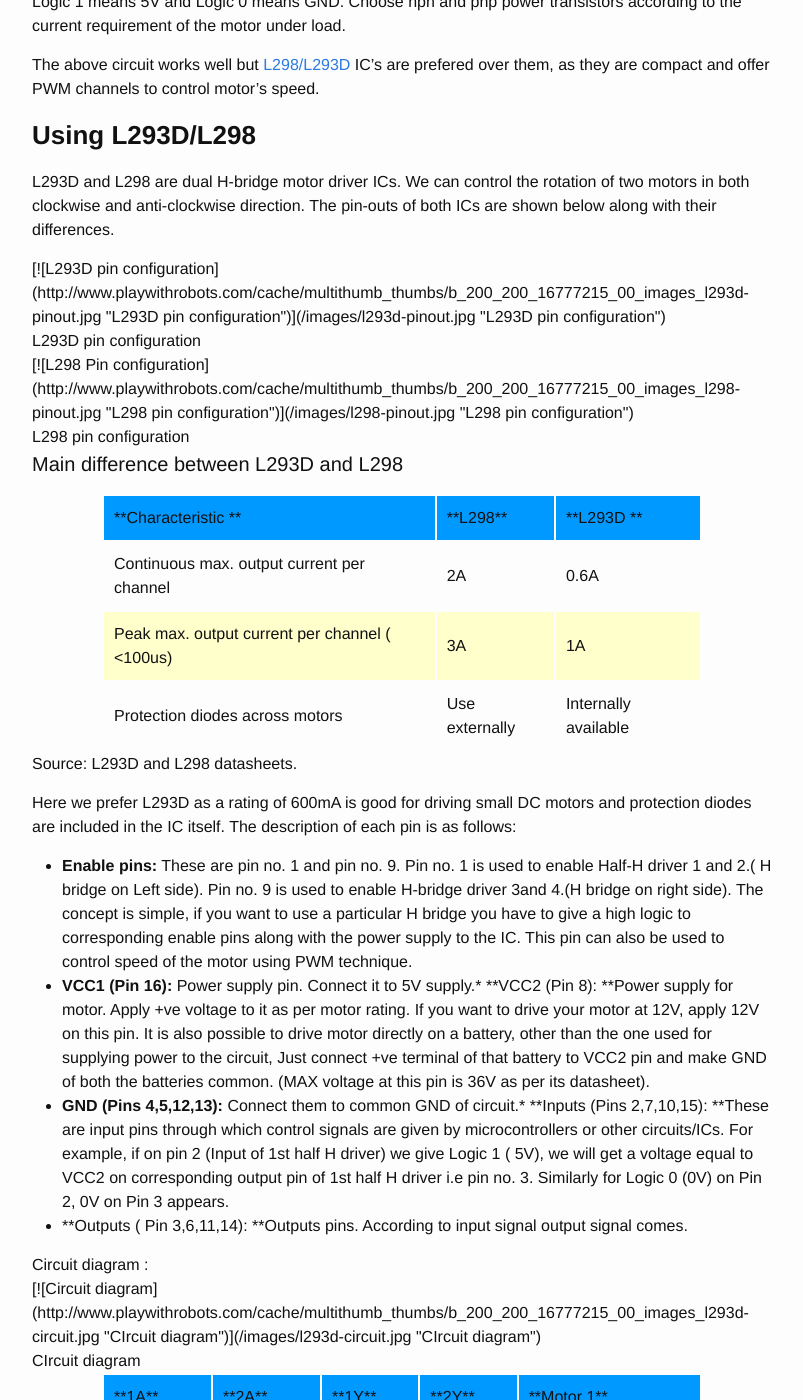
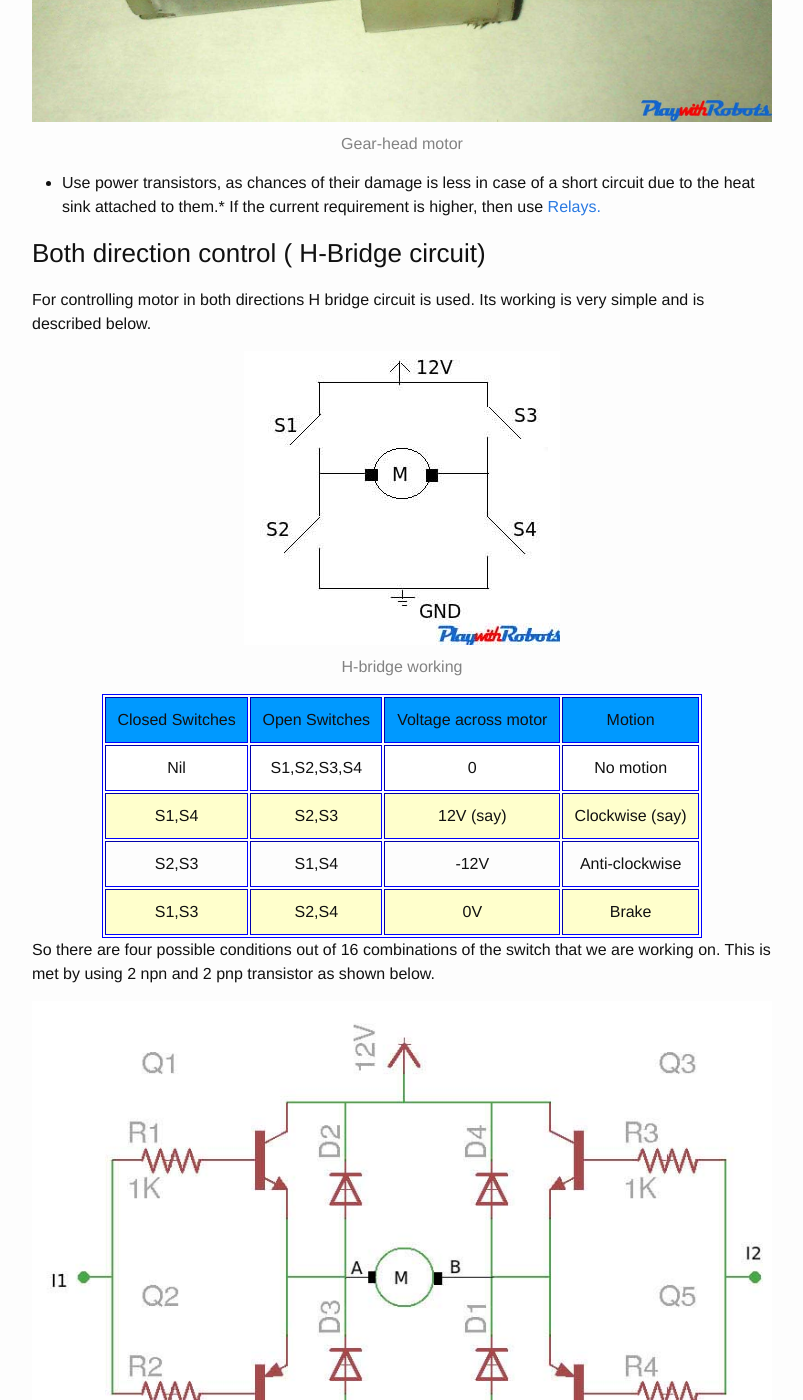
Before and after one commit to playwithrobots/playwithrobots.github.io, a Jekyll site: the page built from _posts/2012-05-19-dc-motor-driver-circuits.markdown, in a window 1280 px wide and 1400 px high, scrolled down 2447 px. Shown: the whole window, without its empty margins (238-1041 px from the left). Built offline with Jekyll 4.4.1, drawn with Linux system fonts in a browser that asks for light colours; Markdown is read by kramdown in place of the engine named in the settings; some of the changed text lies outside the part shown.

Commit message:
dc motor driver circuit article formatted

```diff
--- a/_posts/2012-05-19-dc-motor-driver-circuits.markdown
+++ b/_posts/2012-05-19-dc-motor-driver-circuits.markdown
@@ -1,53 +1,54 @@
 ---
 layout: post
 title: "DC-Motor Driver circuits"
-category: "make-it-from-scratch"
-redirect_from: "/2012/04/02/minimal-urls-jekyll/"
+category: "motor-driver-circuits"
+redirect_from: "/robotics-pool/motor-driver-circuits/dc/"
 ---
-##[ DC-Motor Driver circuits](/robotics-pool/motor-driver-circuits/dc)
-
 ### Why is there a need for a motor driver circuit?
 
 Normal DC gear-head motors requires current greater than 250mA. ICs like 555 timer, ATmega16 Microcontroller, 74 series ICs cannot supply this amount of current. If we directly connect motors to the output of any of the above IC's, they might get damaged.
 
 There is a need of a circuitry that can act as a bridge between the above mentioned ICs and the motors. There are several ways of making it, some of them are mentioned below.
 
-*   [Using Transistor](#transistor)
-*   [Using L293D/L298](#l293d-l298)
-*   [Using relays](#relay)
+* [Using Transistor](#transistor)
+* [Using L293D/L298](#l293d-l298)
+* [Using relays](#relay)
 
 ## **<a name="transistor"></a>Using Transistor**
 
 ### Single direction control
 
-If you want to rotate your motor in only one direction, then this is the easiest way to do so. Here power transistor is used as a switch to turn a motor on or off depending upon the applied voltage at base. Its circuit is shown below. The same motor driver circuit is used in making a [simple line follower robot.](/make-it-form-scratch/simple-line-follower-robot "Simple line follower robot")
+If you want to rotate your motor in only one direction, then this is the easiest way to do so. Here power transistor is used as a switch to turn a motor on or off depending upon the applied voltage at base. Its circuit is shown below. The same motor driver circuit is used in making a [simple line follower robot.](/simple-line-follower-robot "Simple line follower robot")
 
-<table class="caption multithumb"  cellspacing="0" cellpadding="0" style="border: 0;"    ><tr><td >[![One direction motor control](http://www.playwithrobots.com/cache/multithumb_thumbs/b_200_200_16777215_00_images_one_transistor_motor.jpg "One direction motor control")](/images/one transistor motor.jpg "One direction motor control")</td></tr><tr><td class="mtCapStyle"  style=" width:200px; height:0px;" >One direction motor control</td></tr></table>
+{% include image.html img="images/old/one transistor motor.jpg" title="One direction motor control" caption="One direction motor control" class="lazyload" %}
 
 ### Working of above circuit
 
 The figure below will describe its working.
 
-<table class="caption multithumb"  cellspacing="0" cellpadding="0" style="border: 0;"    ><tr><td >[![Working](http://www.playwithrobots.com/cache/multithumb_thumbs/b_200_200_16777215_00_images_one_tranistor_motor.gif "Working")](/images/one tranistor motor.gif "Working")</td></tr><tr><td class="mtCapStyle"  style=" width:200px; height:0px;" >Working</td></tr></table>
+{% include image.html img="images/old/one tranistor motor.gif" title="Working" caption="Working" class="lazyload" %}
 
-**Note : **
+**Note :**
 
-*   Check the rating of the transistor you are using. It must be greater than the maximum current drawn by your motor. A normal DC motor as shown below draws 250mA current. D880 transistor has a max collector current rating of 3A.<table class="caption multithumb"  cellspacing="0" cellpadding="0" style="border: 0;"    ><tr><td >[![Gear-head motor](http://www.playwithrobots.com/cache/multithumb_thumbs/b_200_200_16777215_00_images_motor.jpg "Gear-head motor")](/images/motor.jpg "Gear-head motor")</td></tr><tr><td class="mtCapStyle"  style=" width:200px; height:0px;" >Gear-head motor</td></tr></table>
-*   Use power transistors, as chances of their damage is less in case of a short circuit due to the heat sink attached to them.*   If the current requirement is higher, then use [Relays. ](#relay "Motor driver circuit using relays")
+* Check the rating of the transistor you are using. It must be greater than the maximum current drawn by your motor. A normal DC motor as shown below draws 250mA current. D880 transistor has a max collector current rating of 3A.
+
+{% include image.html img="images/old/motor.jpg" title="Gear-head motor" caption="Gear-head motor" class="lazyload" %}
+
+* Use power transistors, as chances of their damage is less in case of a short circuit due to the heat sink attached to them.*   If the current requirement is higher, then use [Relays. ](#relay "Motor driver circuit using relays")
 
 ### Both direction control ( H-Bridge circuit)
 
 For controlling  motor in both directions H bridge circuit is used. Its working is very simple and is described below.
 
-<table class="caption multithumb"  cellspacing="0" cellpadding="0" style="border: 0;"    ><tr><td >[![H-bridge working](http://www.playwithrobots.com/cache/multithumb_thumbs/b_200_200_16777215_00_images_h-bridge.jpg "H-bridge working")](/images/h-bridge.jpg "H-bridge working")</td></tr><tr><td class="mtCapStyle"  style=" width:200px; height:0px;" >H-bridge working</td></tr></table>
+{% include image.html img="images/old/h-bridge.jpg" title="H-bridge working" caption="H-bridge working" class="lazyload" %}
 
 <table style="width: 600px; height: 100px; border-width: 1px; border-color: #0000ff; border-style: solid;" border="1" cellpadding="10" align="center">
 <tbody>
 <tr style="background-color: #0099ff;">
-<td style="text-align: center;">**Closed Switches**</td>
-<td style="text-align: center;">**Open Switches**</td>
-<td style="text-align: center;">**Voltage across motor**</td>
-<td style="text-align: center;">**Motion**</td>
+<td style="text-align: center;">Closed Switches</td>
+<td style="text-align: center;">Open Switches</td>
+<td style="text-align: center;">Voltage across motor</td>
+<td style="text-align: center;">Motion</td>
 </tr>
 <tr style="background-color: #ffffff;">
 <td style="text-align: center;">Nil</td>
@@ -78,16 +79,16 @@ For controlling  motor in both directions H bridge circuit is used. Its working
 
 So there are four possible conditions out of 16 combinations of the switch that we are working on. This is met by using 2 npn and 2 pnp transistor as shown below.
 
- <table class="caption multithumb"  cellspacing="0" cellpadding="0" style="border: 0;"    ><tr><td >[![Transistor H-bridge](http://www.playwithrobots.com/cache/multithumb_thumbs/b_200_200_16777215_00_images_h_bridge_transistor.jpg "Transistor H-bridge")](/images/h bridge transistor.jpg "Transistor H-bridge")</td></tr><tr><td class="mtCapStyle"  style=" width:200px; height:0px;" >Transistor H-bridge</td></tr></table>
+{% include image.html img="images/old/h bridge transistor.jpg" title="Transistor H-bridge" caption="Transistor H-bridge" class="lazyload" %}
 
 <table style="width: 600px; height: 100px;" border="0" cellpadding="10" align="center">
 <tbody>
 <tr style="background-color: #0099ff;">
-<td>**I1**</td>
-<td>**I2**</td>
-<td>**A**</td>
-<td>**B**</td>
-<td>**Motion**</td>
+<td>I1</td>
+<td>I2</td>
+<td>A</td>
+<td>B</td>
+<td>Motion</td>
 </tr>
 <tr>
 <td>Logic 0</td>
@@ -128,18 +129,18 @@ The above circuit works well but [L298/L293D](#l293d-l298 "Motor driver circuit
 
 L293D and L298 are dual H-bridge motor driver ICs. We can control the rotation of two motors in both clockwise and anti-clockwise direction. The pin-outs of both ICs are shown below along with their differences.
 
-<table class="caption multithumb"  cellspacing="0" cellpadding="0" style="border: 0;"    ><tr><td >[![L293D pin configuration](http://www.playwithrobots.com/cache/multithumb_thumbs/b_200_200_16777215_00_images_l293d-pinout.jpg "L293D pin configuration")](/images/l293d-pinout.jpg "L293D pin configuration")</td></tr><tr><td class="mtCapStyle"  style=" width:200px; height:0px;" >L293D pin configuration</td></tr></table>
+{% include image.html img="images/old/l293d-pinout.jpg" title="L293D pin configuration" caption="L293D pin configuration" class="lazyload" %}
 
-<table class="caption multithumb"  cellspacing="0" cellpadding="0" style="border: 0;"    ><tr><td >[![L298 Pin configuration](http://www.playwithrobots.com/cache/multithumb_thumbs/b_200_200_16777215_00_images_l298-pinout.jpg "L298 pin configuration")](/images/l298-pinout.jpg "L298 pin configuration")</td></tr><tr><td class="mtCapStyle"  style=" width:200px; height:0px;" >L298 pin configuration</td></tr></table>
+{% include image.html img="images/old/l298-pinout.jpg" title="L298 pin configuration" caption="L298 pin configuration" class="lazyload" %}
 
 #### Main difference between L293D and L298
 
 <table style="width: 600px; height: 100px;" border="0" cellpadding="10" align="center">
 <tbody>
 <tr style="background-color: #0099ff;">
-<td>**Characteristic **</td>
-<td>**L298**</td>
-<td>**L293D **</td>
+<td>Characteristic</td>
+<td>L298</td>
+<td>L293D</td>
 </tr>
 <tr>
 <td>Continuous max. output current per channel</td>
@@ -164,21 +165,24 @@ Source: L293D and L298 datasheets.
 Here we prefer L293D as a rating of 600mA is good for driving small DC motors and protection diodes are included in the IC itself. The description of each pin is as follows:
 
 *   **Enable pins:** These are pin no. 1 and pin no. 9. Pin no. 1 is used to enable Half-H driver 1 and 2.( H bridge on Left side). Pin no. 9 is used to enable H-bridge driver 3and 4.(H bridge on right side). The concept is simple, if you want to use a particular H bridge you have to give a high logic to corresponding enable pins along with the power supply to the IC. This pin can also be used to control speed of the motor using PWM technique.
-*   **VCC1 (Pin 16):** Power supply pin. Connect it to 5V supply.*   **VCC2 (Pin 8): **Power supply for motor. Apply +ve voltage to it as per motor rating. If you want to drive your motor at 12V, apply 12V on this pin. It is also possible to drive motor directly on a battery, other than the one used for supplying power to the circuit, Just connect +ve terminal of that battery to VCC2 pin and make GND of both the batteries common. (MAX voltage at this pin is 36V as per its datasheet).
-*   **GND (Pins 4,5,12,13):** Connect them to common GND of circuit.*   **Inputs (Pins 2,7,10,15): **These are input pins through which control signals are given by microcontrollers or other circuits/ICs. For example, if on pin 2 (Input of 1st half H driver) we give Logic 1 ( 5V), we will get a voltage equal to VCC2 on corresponding output pin of 1st half H driver i.e pin no. 3. Similarly for Logic 0 (0V) on Pin 2, 0V on Pin 3 appears.
-*   **Outputs ( Pin 3,6,11,14): **Outputs pins. According to input signal output signal comes.
-<div>Circuit diagram : </div>
-<div> <table class="caption multithumb"  cellspacing="0" cellpadding="0" style="border: 0;"    ><tr><td >[![Circuit diagram](http://www.playwithrobots.com/cache/multithumb_thumbs/b_200_200_16777215_00_images_l293d-circuit.jpg "CIrcuit diagram")](/images/l293d-circuit.jpg "CIrcuit diagram")</td></tr><tr><td class="mtCapStyle"  style=" width:200px; height:0px;" >CIrcuit diagram</td></tr></table></div>
-<div> </div>
-<div> </div>
+*   **VCC1 (Pin 16):** Power supply pin. Connect it to 5V supply.
+*   **VCC2 (Pin 8):** Power supply for motor. Apply +ve voltage to it as per motor rating. If you want to drive your motor at 12V, apply 12V on this pin. It is also possible to drive motor directly on a battery, other than the one used for supplying power to the circuit, Just connect +ve terminal of that battery to VCC2 pin and make GND of both the batteries common. (MAX voltage at this pin is 36V as per its datasheet).
+*   **GND (Pins 4,5,12,13):** Connect them to common GND of circuit.
+*   **Inputs (Pins 2,7,10,15):** These are input pins through which control signals are given by microcontrollers or other circuits/ICs. For example, if on pin 2 (Input of 1st half H driver) we give Logic 1 ( 5V), we will get a voltage equal to VCC2 on corresponding output pin of 1st half H driver i.e pin no. 3. Similarly for Logic 0 (0V) on Pin 2, 0V on Pin 3 appears.
+*   **Outputs ( Pin 3,6,11,14):** Outputs pins. According to input signal output signal comes.
+
+Circuit diagram :
+
+{% include image.html img="images/old/l293d-circuit.jpg" title="Circuit diagram" caption="Circuit diagram" class="lazyload" %}
+
 <table style="width: 600px; height: 100px;" border="0" cellpadding="10" align="center">
 <tbody>
 <tr style="background-color: #0099ff;">
-<td>**1A**</td>
-<td>**2A**</td>
-<td>**1Y**</td>
-<td>**2Y**</td>
-<td>**Motor 1**</td>
+<td>1A</td>
+<td>2A</td>
+<td>1Y</td>
+<td>2Y</td>
+<td>Motor 1</td>
 </tr>
 <tr>
 <td>Logic 0</td>
@@ -210,43 +214,38 @@ Here we prefer L293D as a rating of 600mA is good for driving small DC motors an
 </tr>
 </tbody>
 </table>
-<div>For driving high power motors [relays](#relay) are used like cars Wiper motor. </div>
 
+
+For driving high power motors [relays](#relay) are used like cars Wiper motor.
 ### **<a name="relay"></a>Using Relays**
 
 Relays are electromechanical switches. They have very high current rating and both AC and DC motors can be controlled through them because motor will be completely isolated from the remaining circuit. Two common available SPDT relays are shown in the picture below.
 
-<table class="caption multithumb"  cellspacing="0" cellpadding="0" style="border: 0;"    ><tr><td >[![Relays](http://www.playwithrobots.com/cache/multithumb_thumbs/b_200_200_16777215_00_images_relays.jpg "Relays")](/images/relays.jpg "Relays")</td></tr><tr><td class="mtCapStyle"  style=" width:200px; height:0px;" >Relays</td></tr></table>
+{% include image.html img="images/old/relays.jpg" title="Working of relay" caption="Working of relay" class="lazyload" %}
 
 **Working of a relay :** Relays consist of a electromagnet, armature, spring and electrical contacts. The spring holds the armature at one electrical contact and as soon as a voltage is applied across the electromagnet, it coils the armature, changes its contact and moves to another electrical contact. The figure below describes its working.
 
-<table class="caption multithumb"  cellspacing="0" cellpadding="0" style="border: 0;"    ><tr><td >[![Working of relay](http://www.playwithrobots.com/cache/multithumb_thumbs/b_200_200_16777215_00_images_relay_working.gif "Working of relay")](/images/relay working.gif "Working of relay")</td></tr><tr><td class="mtCapStyle"  style=" width:200px; height:0px;" >Working of relay</td></tr></table>
+{% include image.html img="images/old/relay working.gif" title="Relays" caption="Relays" class="lazyload" %}
 
 #### Terms associated with relays:
 
-*   **Normally Open (NO):** <span>contacts connect the circuit when the relay is activated; the circuit is disconnected when the relay is inactive.</span>
-*   <span>**Normally Closed(NC):** <span>contacts disconnect the circuit when the relay is activated; the circuit is connected when the relay is inactive.</span></span>
-*   <span><span>**Change Over (CO):** Its the common contact.</span></span>
-*   <span><span>**COIL:** Its the electromagnet coil inside relay. </span></span>
+*   **Normally Open (NO):** contacts connect the circuit when the relay is activated; the circuit is disconnected when the relay is inactive.
+*   **Normally Closed(NC):** contacts disconnect the circuit when the relay is activated; the circuit is connected when the relay is inactive.
+*   **Change Over (CO):** Its the common contact.
+*   **COIL:** Its the electromagnet coil inside relay.
 
 #### Relay ratings :
 
-<div>
-
 *   **Coil rating:** Its the Voltage at which the coil gets fully activated. Some also have coil resistance mentioned on them. Relay coil voltage rated 6V and 12V are the most commonly available.
 *   **Contact rating:** It depends on whether AC or DC current is passing through the contacts. The blue colored relay shown in the start of this page has a rating of 12A at 120V AC , 5A at 250V AC and 10A at 24V DC.
-</div>
+
 
 #### Relay triggering circuit:
 
 Depending upon a relay's coil rating, some may require current greater than 100mA. If an IC cannot provide this much current, a transistor is used as a switch to trigger the relay as shown below. Don't avoid the protection diode (D1 shown in circuit) as it will protect transistor from back emf induced in relay coil.
 
-<table class="caption multithumb"  cellspacing="0" cellpadding="0" style="border: 0;"    ><tr><td >[![Relay triggering circuit](http://www.playwithrobots.com/cache/multithumb_thumbs/b_200_200_16777215_00_images_relay_triggering.jpg "Relay triggering circuit")](/images/relay triggering.jpg "Relay triggering circuit")</td></tr><tr><td class="mtCapStyle"  style=" width:187px; height:0px;" >Relay triggering circuit</td></tr></table>
+{% include image.html img="images/old/relay triggering.jpg" title="Relay triggering circuit" caption="Relay triggering circuit" class="lazyload" %}
 
 Switching speed of a relay is slow, around 10ms. Relays are used to drive an AC load from a small DC circuit, or to drive a high current consuming motors. Have you noticed a sound of tic -tic while car wiper is on, This is the sound of relay inside the car that drives the wiper motor.
 
-<span>Hope this was helpful to you! Any questions ? </span>
-
-<div style="clear:both"></div>
-
- ** We have changed our commenting engine for better notification and privacy, previous comments for this article are available   [here.](http://graph.facebook.com/comments/?ids=http://www.playwithrobots.com/robotics-pool/motor-driver-circuits/dc)  **
+Hope this was helpful to you! Any questions ?
```
Also changed, not shown: images/old/h bridge transistor.jpg (added), images/old/h-bridge.jpg (added), images/old/l293d-circuit.jpg (added), images/old/l293d-pinout.jpg (added), images/old/l298-pinout.jpg (added), images/old/motor.jpg (added), images/old/one tranistor motor.gif (added), images/old/one transistor motor.jpg (added), images/old/relay triggering.jpg (added), images/old/relay working.gif (added), images/old/relays.jpg (added).
